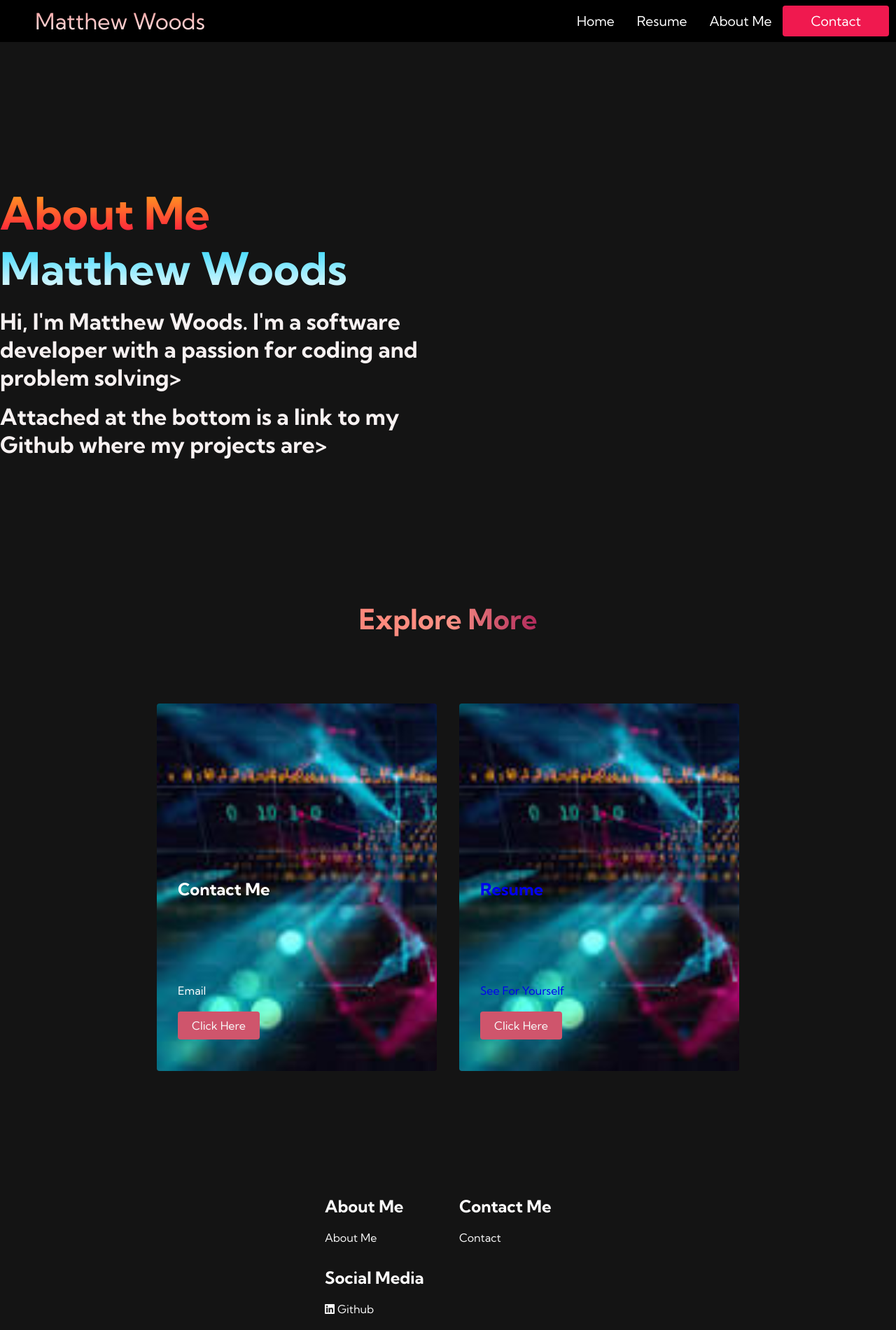
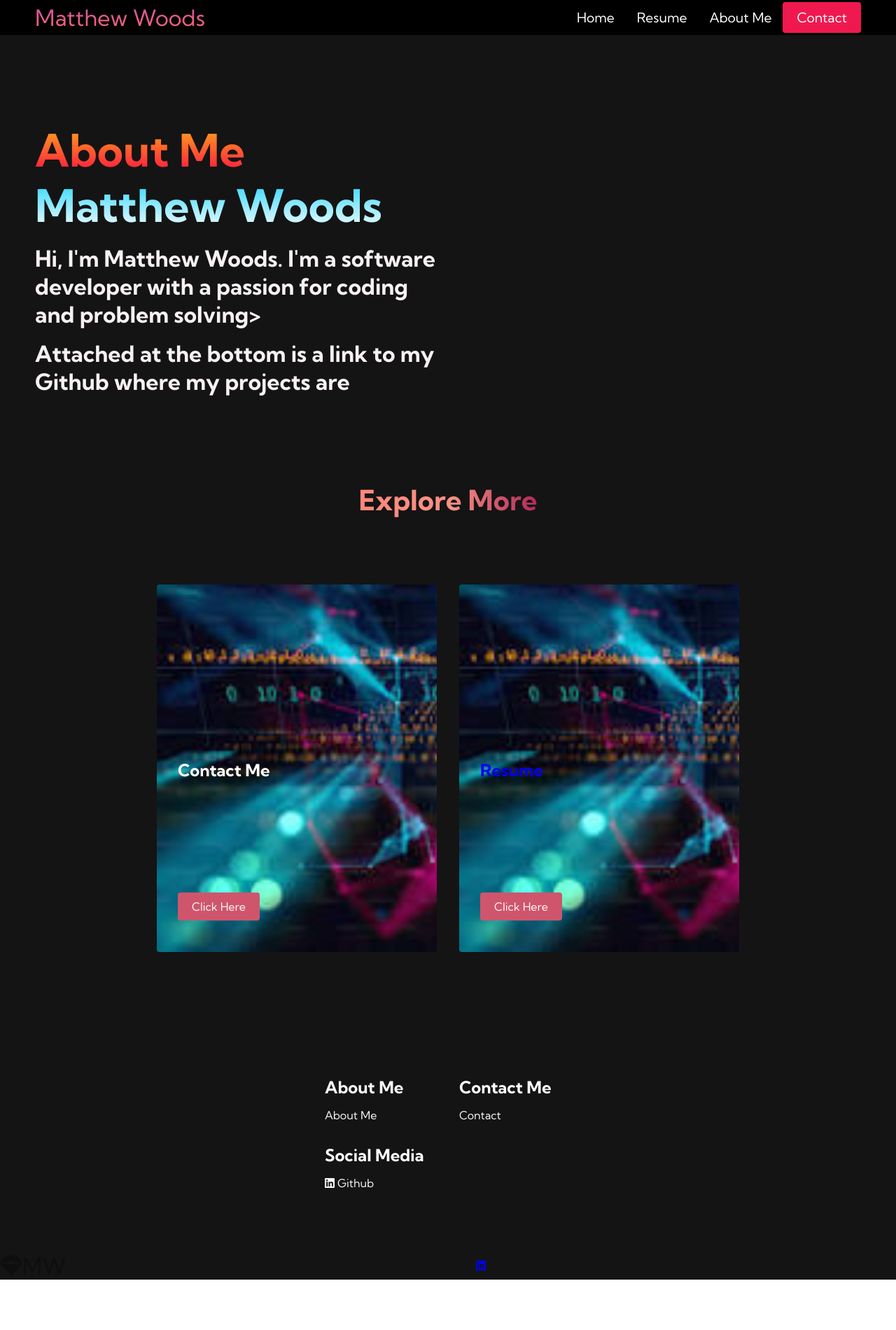
Before and after one commit to Mwoods30/mwoods30.github.io, a plain HTML site: page AboutMe.html in a window 1280 px wide. Shown: the top 1900 px of the page at 70% size. After the commit the page ends 1828 px from the top, so only its background shows below. Drawn offline with Linux system fonts and the light colour scheme.

Commit message:
"Updated HTML, CSS, and JavaScript files with various changes to layout, styling, and functionality."

```diff
--- a/AboutMe.html
+++ b/AboutMe.html
@@ -44,7 +44,7 @@
                 <h1>About Me</h1>
                 <h2>Matthew Woods</h2>
                <p>Hi, I'm Matthew Woods. I'm a software developer with a passion for coding and problem solving>
-                <p>Attached at the bottom is a link to my Github where my projects are>
+                <p>Attached at the bottom is a link to my Github where my projects are
                 <div class="main_img--container">
 
                 </div>
@@ -57,14 +57,12 @@
             <div class="services__card">
 
                 <h2>Contact Me</h2>
-                <p>Email</p>
+
                 <a href="Contact.html"><button>Click Here</button>
             </div>
             <div class="services__card">
 
                 <h2>Resume</h2>
-                <p>See For Yourself</p>
-
                 <a href="tech.html"><button>Click Here</button>
             </div>
         </div>
@@ -101,10 +99,11 @@
                     <a href="/" id="footer__logo"><i class="fas fa-gem"></i>MW</a>
                 </div>
 
+                <div class="social__icons">
 
                     <a href="https://www.linkedin.com/in/matthew-woods-18b52526b" class="social__icons--link" target="_blank">
                         <i class="fab fa-linkedin"></i>
-                    </a>
+
 
 
                 </div>
--- a/app.js
+++ b/app.js
@@ -1,9 +1,10 @@
 
+document.addEventListener('DOMContentLoaded', () => {
+    const menu = document.getElementById('mobile-menu');
+    const menuLinks = document.querySelector('.navbar__menu');
 
-const menu = document.getElementById('mobile-menu');
-const menuLinks = document.querySelector('.navbar__menu');
-
-menu.addEventListener('click', () => {
-    menu.classList.toggle('is-active');
-    menuLinks.classList.toggle('active');
+    menu.addEventListener('click', () => {
+        menu.classList.toggle('is-active');
+        menuLinks.classList.toggle('active');
+    });
 });
--- a/styles.css
+++ b/styles.css
@@ -1,5 +1,5 @@
 * {
-    box-sizing: content-box;
+    box-sizing:border-box;
     margin: 0;
     padding: 0;
     font-family: 'Kumbh Sans', sans-serif;
@@ -7,13 +7,13 @@
 
 .navbar {
     background: rgb(0, 0, 0);
-    height: 60px;
+    height: 50px;
     display: flex;
     justify-content: center;
     align-items: center;
     font-size: 1.2rem;
-    position: sticky;
-    top: 0;
+    position:-webkit-sticky;
+    top: -1000;
     z-index: 999;
 }
 
@@ -23,14 +23,14 @@
     height: 60px;
     z-index: 1;
     width: 100%;
-    max-width: 1300px;
+    max-width: 1920px;
     margin: 0 auto;
     padding: 0 50px;
 }
 
 #navbar__logo {
     background-color: #080808;
-    background-image: linear-gradient(to top, #fff 0%, #ef4646 150%);
+    background-image: linear-gradient(to top, rgb(245, 102, 102) 20%, #a73bff 150%);
     background-size: 100%;
     background-clip: text;
     background-clip: text;
@@ -39,12 +39,12 @@
     display: flex;
     align-items: center;
     cursor: pointer;
-    text-decoration: none;
+    text-decoration:line-through;
     font-size: 2rem;
 }
 
 .fa-gem {
-    margin-right:  0.5rem;
+    margin-right:  0rem;
 }
 
 .navbar__menu {
@@ -64,7 +64,7 @@
     align-items: center;
     justify-content: center;
     text-decoration: none;
-    padding: 0 1rem;
+    padding:  1rem;
     height: 100%;
 }
 
@@ -92,12 +92,12 @@
 }
 
 .button:hover {
-    background: #072ff8;
+    background: #5b76fc;
     transition: all 0.3s ease;
 }
 
 .navbar__links:hover {
-    color:#1a34db;
+    color:#5b76fc;
     transition: all 0.3s ease;
 }
 
@@ -215,13 +215,13 @@
     grid-template-columns: 1fr 1fr;
     align-items: center;
     justify-self: center;
-    margin: 0;
-    height: 100vh;
+    margin: 10;
+    height: 80vh;
     background-color: #141414;
     z-index: 1;
     width: 100%;
     max-width: 1920px;
-    padding:  0px;
+    padding:  0 50px;
 }
 
 .main__content h1 {
@@ -477,7 +477,7 @@
 }
 
 #footer__logo {
-    color: #faf8f8;
+    color: #0e0e0e;
     display: flex;
     justify-content: space-between;
     flex-wrap: wrap;
@@ -508,7 +508,7 @@
 }
 
 .footer__link--items h2 {
-    margin-bottom: 20px;
+    margin-bottom: 15px;
 }
 
 .footer__link--items > h2 {
@@ -522,7 +522,7 @@
 }
 
 .footer__link--items a:hover {
-    color: #1b4de2;
+    color: #fe608a;
     transition: 0.3s ease-out;
 }
 
@@ -534,7 +534,7 @@
 
 .social__media {
     max-width: 1920px;
-    width: 80%;
+    width: 100%;
 }
 
 .social__media--wrap {
@@ -542,7 +542,7 @@
     justify-content: space-between;
     flex-wrap:initial;
     align-items: center;
-    width: 80%;
+    width: 100%;
     max-width: 1920px;
     margin: 40px auto 0 auto;
 }
@@ -552,7 +552,7 @@
     justify-content: space-between;
     flex-wrap: wrap;
     align-items: center;
-    width: 1280px;
+    width: 1920px;
 }
 
 .social__logo {
@@ -593,7 +593,7 @@
     }
 }
 
-@media screen and (max-width: 100px) {
+@media screen and (max-width: 500px) {
     .footer__link--items {
         margin: 0;
         padding: 1px;
```
Also changed, not shown: Contact.html (+2 -2 lines), index.html (+1 -1 lines).
